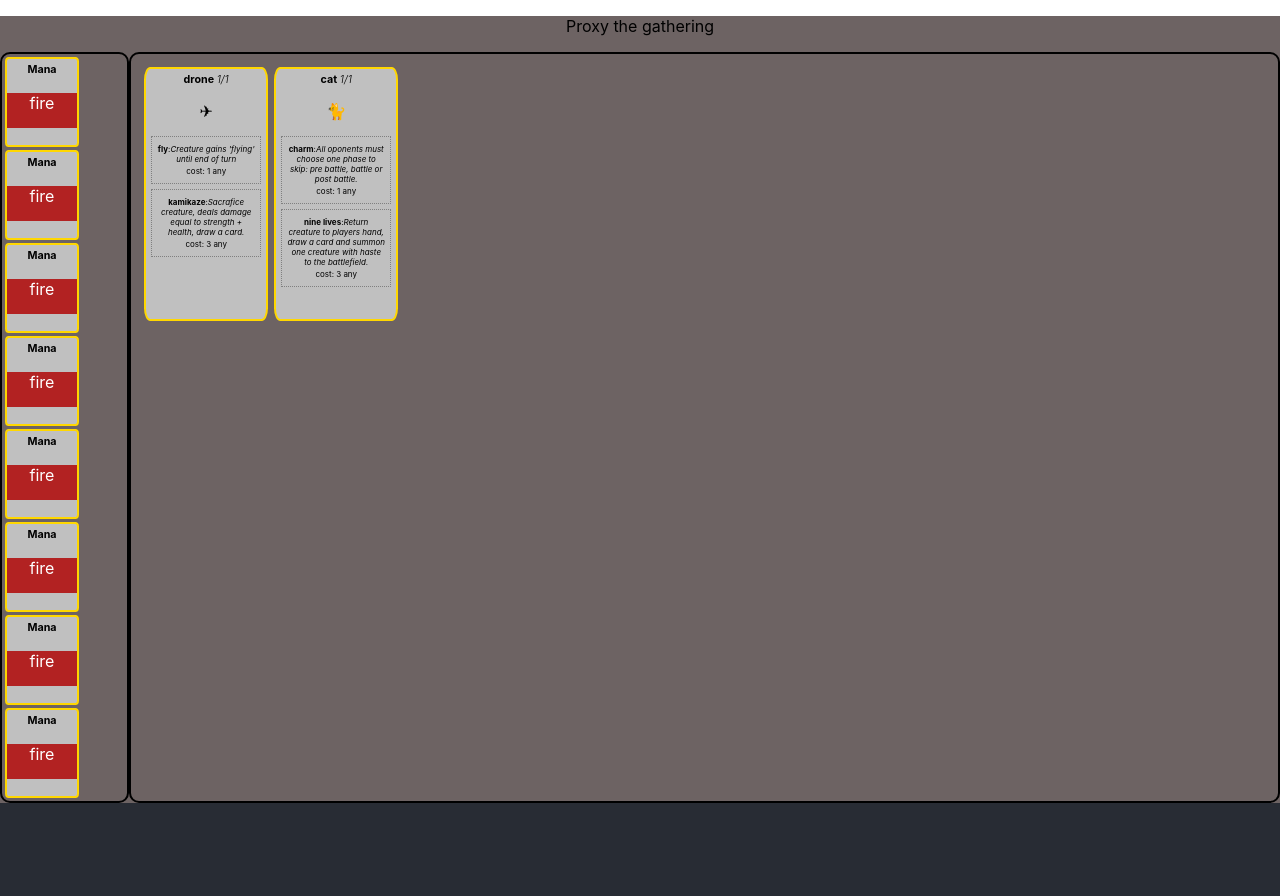
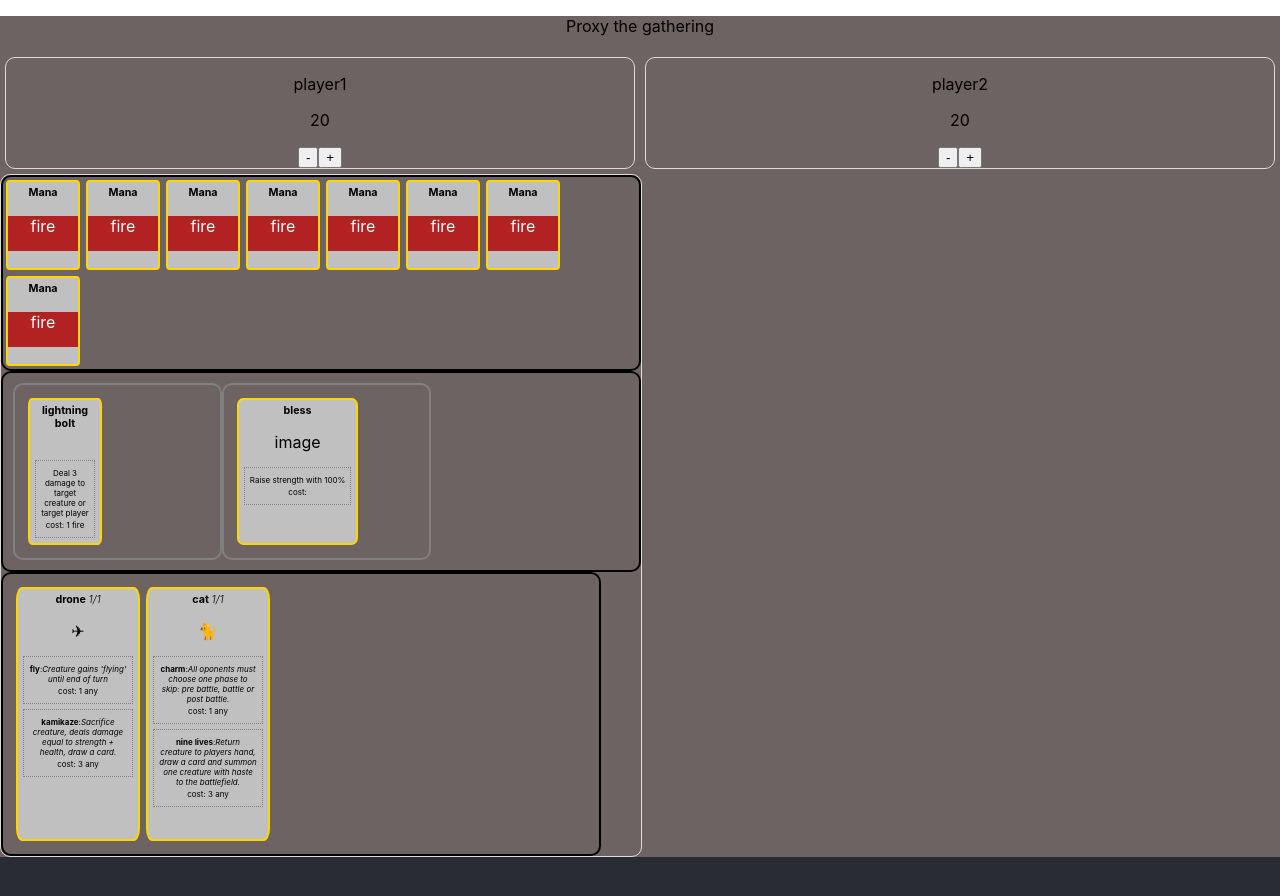
Before and after one commit to b-blom/react-sandbox, a React (Create React App) app: page / in a window 1280 px wide. Shown: the top 896 px of the page. Built offline with nearby package versions, Linux system fonts and the light colour scheme.

Commit message:
added new card types and changes in CSS

```diff
--- a/src/game/Game.css
+++ b/src/game/Game.css
@@ -2,6 +2,25 @@
   background-color: rgb(109, 99, 99);
   width: 100%;
 }
+
+.player-wrapper {
+  display: flex;
+  flex-direction: row;
+}
+
+.player-card-wrapper{
+  width: 50%;
+  border: 1px solid gainsboro;
+  border-radius: 10px;
+}
+
+.player{
+  width: 50%;
+  border: 1px solid gainsboro;
+  border-radius: 10px;
+  margin: 5px;
+}
+
 .play-field-wrapper{
   display: flex;
   flex-direction: column;
--- a/src/game/Game.jsx
+++ b/src/game/Game.jsx
@@ -1,10 +1,14 @@
 import React, { useState } from 'react';
+import Player from './gameComponents/Player';
 import ActionMessage from "./gameComponents/ActionMessage";
 import ManaCard from './cards/ManaCard';
 import CreatureCard from "./cards/CreatureCard";
+import InstantCard from './cards/InstantCard';
+import SorceryCard from './cards/SorceryCard';
 import "./Game.css";
 
 export default function Game() {
+
 
   const [actionMessage, setactionMessage] = useState(null);
 
@@ -19,6 +23,21 @@ export default function Game() {
     { cardType: "resource", manaType: "fire" }
   ]);
 
+  const [instantsDeck, setinstantsDeck] = useState([
+    {
+      instantName: "lightning bolt",
+      instantDescription: "Deal 3 damage to target creature or target player",
+      instantCost: "1 fire"
+    }
+  ]);
+
+  const [sorceryDeck, setsorceryDeck] = useState([{
+    sorceryName: "bless",
+    sorceryDescription: "Raise strength with 100%",
+    sorceryImage: "image",
+    sorcreyCost: "1 any"
+  }]);
+
   const [creatureDeck, setcreatureDeck] = useState([{
     creatureName: "drone",
     creatureImage: "✈",
@@ -30,7 +49,7 @@ export default function Game() {
       abilityCost: "1 any"
     }, {
       abilityName: "kamikaze",
-      abilityFeature: "Sacrafice creature, deals damage equal to strength + health, draw a card.",
+      abilityFeature: "Sacrifice creature, deals damage equal to strength + health, draw a card.",
       abilityCost: "3 any",
     }]
   }, {
@@ -53,13 +72,32 @@ export default function Game() {
   return (
     <div className="game-wrapper">
       <p>Proxy the gathering</p>
+      <div className="player-wrapper">
+        <Player playerName="player1" />
+        <Player playerName="player2" />
+      </div>
+
       <div className="playfield-wrapper">
+        <div className="player-card-wrapper">
+
           <div className="mana-wrapper">
             {manaDeck.map((card, index) => {
               return (
                 <ManaCard id={index} card={card} />
               );
             })}
+          </div>
+          <div className="support-cards-wrapper">
+            <div className="instants-wrapper">
+              {instantsDeck && instantsDeck.map((card, index) => {
+                return (<InstantCard card={card} id={index} />);
+              })}
+            </div>
+            <div className="sorcery-wrapper">
+              {sorceryDeck && sorceryDeck.map((card, index) => {
+                return (<SorceryCard card={card} id={index} />);
+              })}
+            </div>
           </div>
           <div className="creature-wrapper">
             {actionMessage != null &&
@@ -72,5 +110,6 @@ export default function Game() {
           </div>
         </div >
       </div>
+    </div>
   );
 }
--- a/src/game/cards/Card.css
+++ b/src/game/cards/Card.css
@@ -5,16 +5,48 @@
 }
 
 .mana-wrapper {
-  width: 10%;
+
   border: 2px solid black;
   border-radius: 10px;
+  display: flex;
+  flex-direction: row;
+  flex-wrap: wrap;
 }
 
 .creature-wrapper{
   display: flex;
   flex-direction: row;
+  flex-wrap: wrap;
   width: 90%;
   border: 2px solid black;
+  border-radius: 10px;
+  padding: 10px;
+}
+
+.support-cards-wrapper{
+  display: flex;
+  flex-direction: row;
+  border: 2px solid black;
+  border-radius: 10px;
+  padding: 10px;
+}
+
+.instants-wrapper{
+  display: flex;
+  flex-direction: row;
+  flex-wrap: wrap;
+  width: 30%;
+  border: 2px solid gray;
+  border-radius: 10px;
+  padding: 10px;
+}
+
+.sorcery-wrapper{
+  display: flex;
+  flex-direction: row;
+  flex-wrap: wrap;
+  width: 30%;
+  border: 2px solid gray;
   border-radius: 10px;
   padding: 10px;
 }
@@ -55,9 +87,9 @@
   margin: 2px 0px;
 }
 
-.small-font > p {
+.instant-card {
+  width: 70px
 }
-
 
 .creature-card {
 width: 120px;
--- a/src/game/cards/CreatureCard.jsx
+++ b/src/game/cards/CreatureCard.jsx
@@ -3,7 +3,6 @@ import "./Card.css";
 
 export default function CreatureCard(props) {
   return (
-    <div>
     <div className="playing-card creature-card">
       <h6>{props.card.creatureName} {"  "}
         <span style={{ fontStyle: "italic", fontWeight: "300" }}>
@@ -30,6 +29,5 @@ export default function CreatureCard(props) {
         );
       })}
     </div>
-    </div>
   );
 }
--- /dev/null
+++ b/src/game/cards/InstantCard.jsx
@@ -0,0 +1,21 @@
+import React from 'react';
+import "./Card.css";
+
+export default function InstantCard(props) {
+  return (
+    <div className="playing-card instant-card">
+      <h6>{props.card.instantName}</h6>
+      <div className="creature-image">
+        {props.card.instantImage}
+      </div>
+      <div className="ability-button">
+        <p className="small-font">
+          {props.card.instantDescription}
+        </p>
+        <p className="small-font">
+          cost: {props.card.instantCost}
+        </p>
+      </div>
+    </div>
+  );
+}
--- /dev/null
+++ b/src/game/cards/SorceryCard.jsx
@@ -0,0 +1,21 @@
+import React from 'react';
+import "./Card.css";
+
+export default function SorceryCard(props) {
+  return (
+    <div className="playing-card sorcery-card">
+      <h6> {props.card.sorceryName} </h6>
+      <div className="creature-image">
+        {props.card.sorceryImage}
+      </div>
+      <div className="ability-button">
+        <p className="small-font">
+          {props.card.sorceryDescription}
+        </p>
+        <p className="small-font">
+          cost: {props.card.sorceryCost}
+        </p>
+      </div>
+    </div>
+  );
+}
--- /dev/null
+++ b/src/game/gameComponents/Player.jsx
@@ -0,0 +1,24 @@
+import React, { useState } from 'react';
+
+export default function Player(props) {
+  const [playerHp, setplayerHp] = useState(20);
+
+  if (playerHp <= 0) {
+    return (
+      <div className="player">
+        <p>{props.playerName} is dead</p>
+      </div>
+    );
+  }
+
+  return (
+    <div className="player">
+      <p>{props.playerName}</p>
+      <p>{playerHp}</p>
+      <div className="health-adjust-wrapper">
+        <button onClick={() => { setplayerHp(playerHp - 1); }} >-</button>
+        <button onClick={() => { setplayerHp(playerHp + 1); }}>+</button>
+      </div>
+    </div>
+  );
+}
```
Lines whose indentation alone changed are shown as unchanged.
